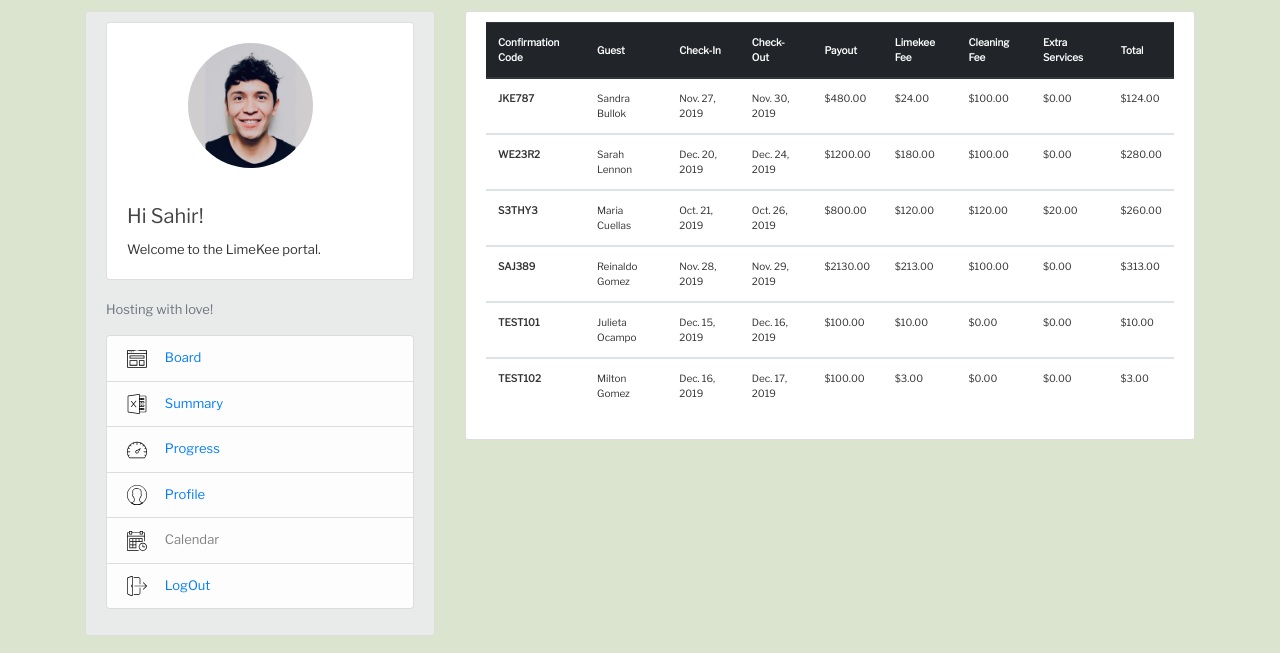
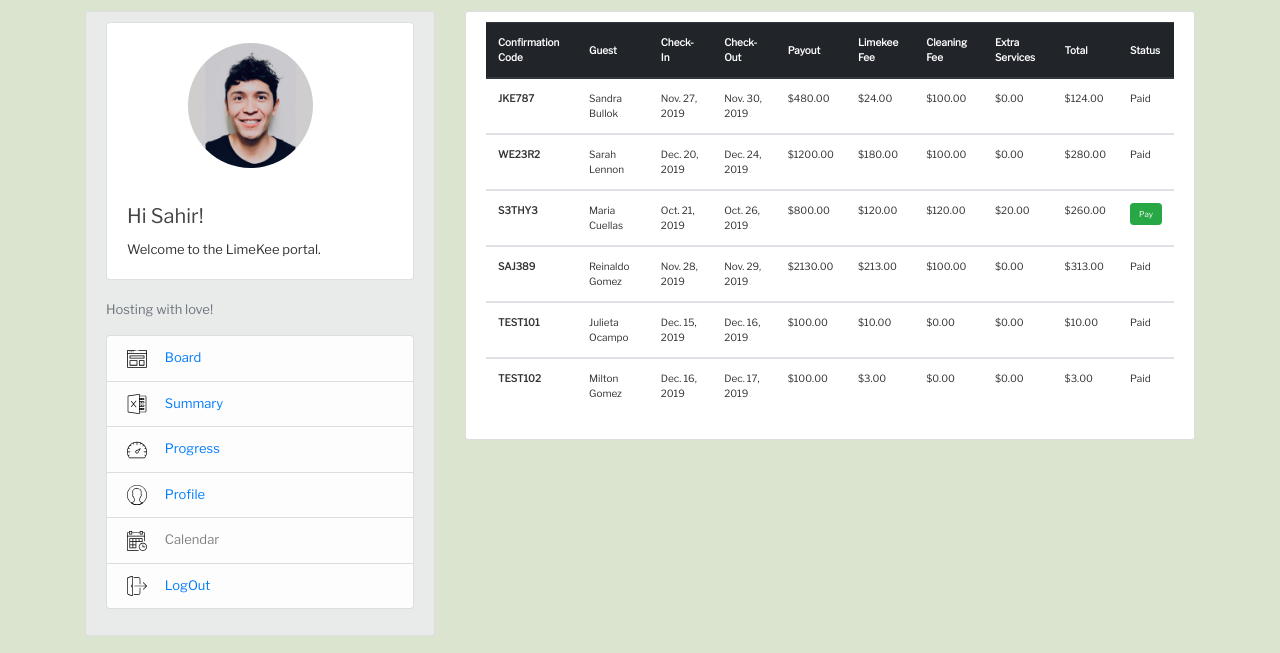
Before and after one commit to SahirGomezG/limekeeapp, a Django app: page /reservation/reservations_summary/ in a window 1280 px wide. Shown: the part 59-712 px from the top of the page. Run offline with Django 3.2, Linux system fonts and the light colour scheme; a user stored in the database is signed in; data comes from the database, SQL or seed files in the repository; both versions use the stored data as it was after the commit; parts of the project's set-up code (start-up, migrations or seed data) failed here and were passed over; some libraries are stand-ins or nearby versions.

Commit message:
add pay button to summary table

```diff
--- a/reservations/templates/reservations/reservations_summary.html
+++ b/reservations/templates/reservations/reservations_summary.html
@@ -16,6 +16,7 @@
                           <th scope="col" class="align-middle">Cleaning Fee</th>
                           <th scope="col" class="align-middle">Extra Services</th>
                           <th scope="col" class="align-middle">Total</th>
+                          <th scope="col" class="align-middle">Status </th>
                       </tr>
                   </thead>   <!-- if reservation.host == user -->
                   {% for reservation in reservations %}
@@ -30,6 +31,15 @@
                           <td>${{ reservation.cleaning_fee }}</td>
                           <td>${{ reservation.extra_fee }}</td>
                           <td>${{ reservation.total_due }}</td>
+                          {% if reservation.paid  %}
+                          <td>Paid</td>
+                          {% else %}
+                          <td>
+                              <a href="{% url 'reservation-detail' reservation.pk %}">
+                                <button type="button" class="btn btn-success btn-sm" style="font-size:8px">Pay</button>
+                              </a>
+                          </td>
+                          {% endif %}
                      </tr>
                  </tbody>
                  {% endfor %}
```
Also changed, not shown: db.sqlite3.
